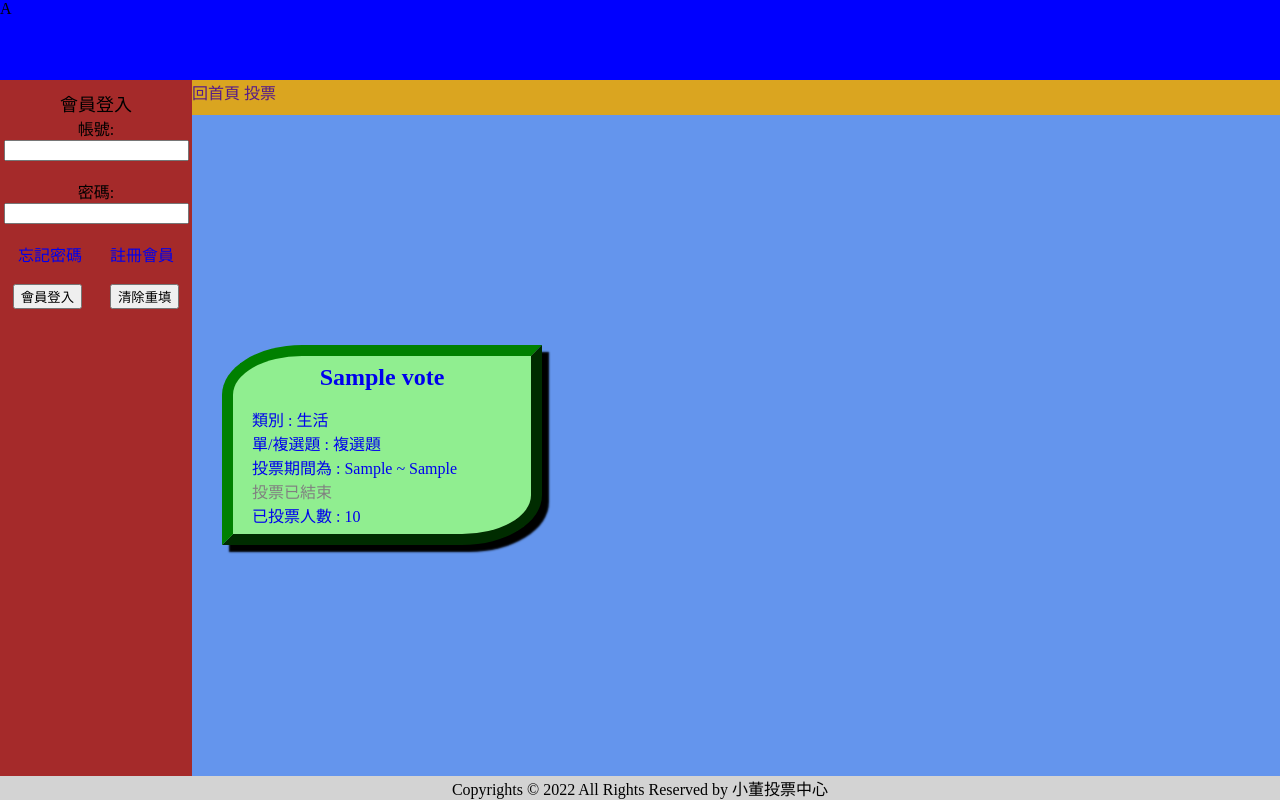
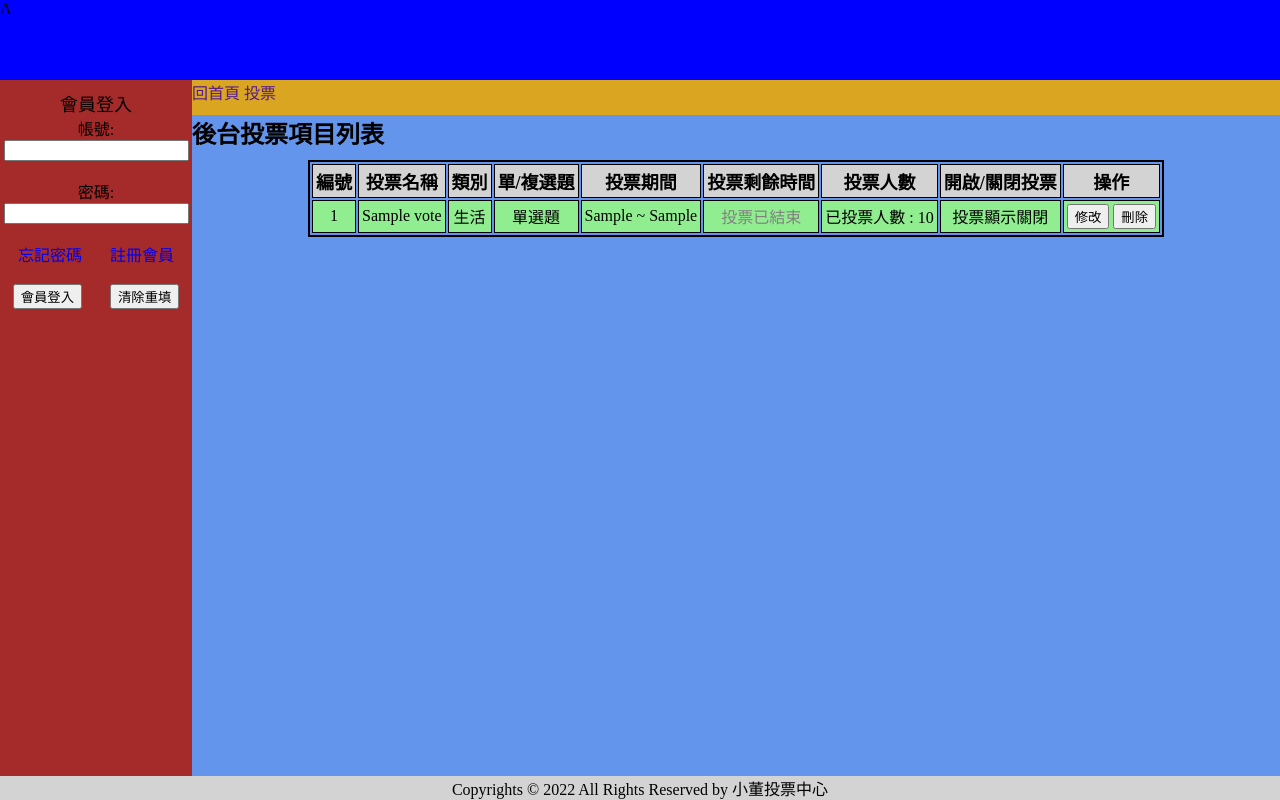
Before and after one commit to ericliliwayne/vote---work, a PHP site: page / in a window 1280 px wide. Run offline with PHP 8.4, Linux system fonts and the light colour scheme; tables that the repository leaves empty or names only in its code hold one stand-in row (values such as "Sample post").

Commit message:
新增後台投票列表顯示及美化

```diff
--- /dev/null
+++ b/back/votescenter.php
@@ -0,0 +1,102 @@
+
+<style>
+    table{
+        border: 2px solid black;
+        margin: 10px auto;
+    }
+    tr td{
+        border: 1px solid black;
+        padding: 3px;
+    }
+    .center{
+        text-align: center;
+        background-color: lightgray;
+        font-size: large;
+        font-weight: bold;
+        color: black;
+    }
+    .center2{
+        text-align: center;
+    }
+    tr:nth-child(odd){
+        background-color: lightpink;
+    }
+    tr:nth-child(even){
+        background-color: lightgreen;
+    }
+    tr:hover{
+        background-color: black;
+        color: white;
+        cursor: pointer;
+
+    }
+
+</style>
+<h1>後台投票項目列表</h1>
+<?php
+            //使用all()函式來取得資料表votes中的所有資料，請參考functionall.php中的函式all($table,...$arg)
+            $subjects=all('votes');
+            $category=all('categorys');
+
+            //使用迴圈將每一筆資料的內容顯示在畫面上
+            echo "<table>";
+            echo "<tr><td class='center'>編號</td>
+                      <td class='center'>投票名稱</td>
+                      <td class='center'>類別</td>
+                      <td class='center'>單/複選題</td>
+                      <td class='center'>投票期間</td>
+                      <td class='center'>投票剩餘時間</td>
+                      <td class='center'>投票人數</td>
+                      <td class='center'>開啟/關閉投票</td>
+                      <td class='center'>操作</td>
+                      </tr>";
+            foreach($subjects as $key => $subject){
+                echo "<tr>";
+                echo "<td class='center2'>".($key+1)."</td>";
+                echo "<td>{$subject['votename']}</td>";
+                //判定類ID來賦與對應的類別
+                if($subject['categoryid']==1){
+                    $string = "生活";
+                }else if($subject['categoryid']==2){
+                    $string = "經濟";
+                }else if($subject['categoryid']==3){
+                    $string = "政治";
+                }else if($subject['categoryid']==4){
+                    $string = "科技";
+                }else if($subject['categoryid']==5){
+                    $string = "動漫";
+                }else if($subject['categoryid']==6){
+                    $string = "其他";
+                }
+                //
+                echo "<td class='center2'>".$string."</td>";
+                if($subject['multiple']==0){
+                    echo "<td class='center2'>複選題</td>";
+                }else{
+                    echo "<td class='center2'>單選題</td>";
+                }
+                echo "<td>".$subject['start']. " ~ ".$subject['end']."</td>";
+                    $today=strtotime("now");
+                    $end=strtotime($subject['end']);
+                    if(($end-$today)>0){
+                        $remain=floor(($end-$today)/(60*60*24));
+                        echo "<td class='center2'>倒數".$remain."天結束</td>";
+                    }else{
+                        echo "<td class='center2'><span style='color:grey'>投票已結束</span></td>";
+                    }
+                echo "<td class='center2'>已投票人數 : {$subject['total']}</td>";
+                if($subject['show']==1){
+                    echo "<td class='center2'>投票顯示開啟</td>";
+                }else{
+                    echo "<td class='center2'>投票顯示關閉</td>";
+                }
+                echo "<td>";
+?>
+                <button class="edit">修改</button>
+                <button class="del">刪除</button>
+<?php
+                echo "</td>";
+                echo "</tr>";
+            }
+            echo "</table>";
+        ?>
--- a/front/votelist.php
+++ b/front/votelist.php
@@ -35,9 +35,9 @@
                 echo "<div class='votestitle'>{$subject['votename']}</div>";
                 echo "<div>類別 : ".$string."</div>";
                 if($subject['multiple']==0){
+                    echo "<div class='text-center'>單/複選題 : 複選題</div>";
+                }else{
                     echo "<div class='text-center'>單/複選題 : 單選題</div>";
-                }else{
-                    echo "<div class='text-center'>單/複選題 : 複選題</div>";
                 }
                 echo "<div class='text-center'>";
                 echo "投票期間為 : ".$subject['start']. " ~ ".$subject['end'];
--- a/index.php
+++ b/index.php
@@ -1,3 +1,6 @@
+<?php
+    include_once "./other/functionall.php";
+?>
 <!DOCTYPE html>
 <html lang="en">
 <head>
@@ -29,7 +32,7 @@
 
         <div class="container">
         <?php
-            include "./front/votelist.php";
+            include "./back/votescenter.php";
         ?>
         </div>
     </section>
--- a/other/functionall.php
+++ b/other/functionall.php
@@ -200,4 +200,5 @@ function dd($array){
     print_r($array);
     echo "</pre>";
 }
+
 ?>
```
Also changed, not shown: back/editvote.php (added), back/newvote.php (added).
